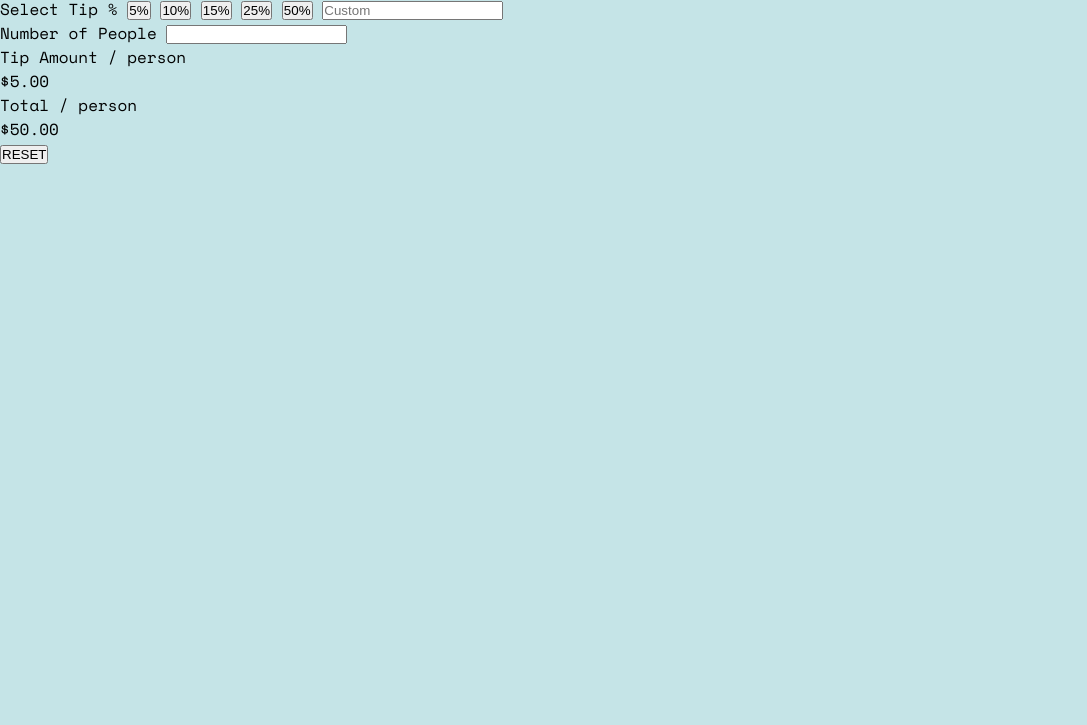
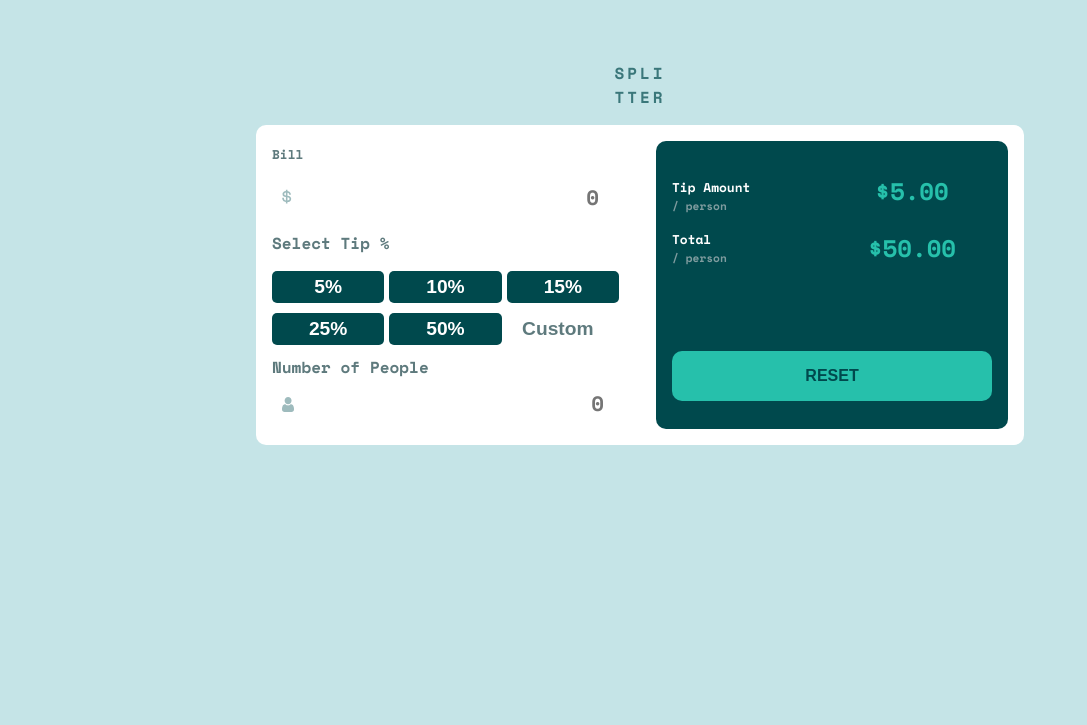
Before and after one commit to dev-jLagunas/tip-calculator, a website built with Vite: page index.html in a window 1280 px wide. Shown: the part 75-800 px from the top of the page, without its empty margins (0-1087 px from the left). Built offline with nearby package versions, Linux system fonts and the light colour scheme.

Commit message:
feat(SCSS): complete project styles

```diff
--- a/index.html
+++ b/index.html
@@ -25,8 +25,8 @@
     <!-- Title -->
     <title>Tip Calculator - Frontend Mentor Challenge</title>
   </head>
-  <body>
-    <h1 class="main-title">SPLI<span class="title-split">TTER</span></h1>
+  <body class="project-container">
+    <h1 class="main-title">SPLI<span>TTER</span></h1>
     <!-- Calculator -->
     <main class="calculator-container">
       <!-- Tip Calculation Input -->
@@ -37,12 +37,18 @@
             type="number"
             id="bill"
             name="bill"
-            placeholder="$"
+            placeholder="0"
             class="bill-input"
+          />
+          <img
+            src="public/images/icon-dollar.svg"
+            alt="Dollar sign icon"
+            class="dollar-icon"
           />
         </div>
         <div class="tip-wrapper">
           <label for="tip">Select Tip %</label>
+          <div class="tip-percent-wrapper">
             <button class="tip-button" data-tip="5">5%</button>
             <button class="tip-button" data-tip="10">10%</button>
             <button class="tip-button" data-tip="15">15%</button>
@@ -55,27 +61,34 @@
               class="custom-tip"
             />
           </div>
-        <!-- Tip and Total Calculation Results -->
+        </div>
         <div class="people-info">
           <label for="people-num">Number of People</label>
           <input
             type="number"
             id="people-num"
             name="people-num"
-            class="people-amount"
+            class="people-input"
+            placeholder="0"
+          />
+          <img
+            src="public/images/icon-person.svg"
+            alt="Person icon"
+            class="person-icon"
           />
         </div>
       </section>
-      <section class="totals-sections">
+      <!-- Tip and Total Calculation Results -->
+      <section class="totals-section">
         <div class="tip-per-person">
-          <p>Tip Amount <span>/ person</span></p>
-          <p>$5.00</p>
+          <p class="totals-info">Tip Amount <span>/ person</span></p>
+          <p class="totals-info">Total <span>/ person</span></p>
         </div>
         <div class="total-per-person">
-          <p>Total <span>/ person</span></p>
-          <p>$50.00</p>
+          <p class="totals-amount">$5.00</p>
+          <p class="totals-amount">$50.00</p>
         </div>
-        <button>RESET</button>
+        <button class="reset-btn">RESET</button>
       </section>
     </main>
     <!-- Javascript -->
--- a/style.scss
+++ b/style.scss
@@ -28,3 +28,243 @@ body {
   height: 100vh;
   font-family: "Space Mono", sans-serif;
 }
+
+/*******************************************
+Project Styles Begin
+********************************************/
+.project-container {
+  @media (min-width: 768px) {
+    display: flex;
+    justify-content: center;
+    align-items: center;
+    flex-direction: column;
+    margin-top: -5rem;
+  }
+}
+
+.main-title {
+  text-align: center;
+  color: $very-dark-cyan;
+  font-size: 1.5rem;
+  font-weight: 700;
+  letter-spacing: 3px;
+  margin-block: 1rem;
+  opacity: 0.7;
+  & span {
+    display: block;
+  }
+
+  @media (min-width: 768px) {
+    font-size: 1rem;
+  }
+}
+
+.calculator-container {
+  background-color: $white;
+  width: 90%;
+  margin-inline: auto;
+  border-radius: 10px;
+  padding: 1rem;
+
+  @media (min-width: 768px) {
+    display: grid;
+    grid-template-columns: 1fr 1fr;
+    column-gap: 2rem;
+    width: 70%;
+  }
+
+  @media (min-width: 1024px) {
+    width: 60%;
+  }
+
+  @media (min-width: 1440px) {
+    width: 45%;
+  }
+}
+
+.bill-wrapper label {
+  color: $dark-grayish-cyan;
+  font-weight: 700;
+  margin-bottom: 1rem;
+
+  @media (min-width: 768px) {
+    font-size: 0.8rem;
+  }
+}
+
+.bill-wrapper {
+  position: relative;
+}
+
+.bill-input {
+  display: block;
+  width: 100%;
+  padding: 5px 10px;
+  border: 0;
+  text-align: right;
+  outline: 0;
+  border-radius: 5px;
+  margin-block: 1rem;
+  color: $very-dark-cyan;
+  font-weight: 700;
+  font-size: 1.3rem;
+  &:focus {
+    border: 1px solid $strong-cyan;
+  }
+  &::placeholder {
+    font-family: "Space Mono";
+  }
+}
+
+.dollar-icon {
+  position: absolute;
+  left: 10px;
+  top: 48px;
+  height: 15px;
+}
+
+.tip-wrapper label {
+  display: block;
+  color: $dark-grayish-cyan;
+  font-weight: 700;
+  margin-bottom: 1rem;
+}
+
+.tip-percent-wrapper {
+  display: grid;
+  grid-template-columns: repeat(auto-fill, minmax(50%, 1fr));
+
+  @media (min-width: 768px) {
+    grid-template-columns: repeat(auto-fill, minmax(30%, 1fr));
+  }
+}
+
+.tip-button {
+  margin-bottom: 10px;
+  margin-right: 5px;
+}
+
+.tip-button,
+.custom-tip {
+  height: 2rem;
+  text-align: center;
+  background: $very-dark-cyan;
+  border: 0;
+  color: $white;
+  font-weight: 700;
+  border-radius: 5px;
+  font-size: 1.2rem;
+
+  &:hover {
+    background-color: $strong-cyan;
+    color: $very-dark-cyan;
+    cursor: pointer;
+  }
+}
+
+.custom-tip {
+  background: $white;
+
+  &::placeholder {
+    color: $dark-grayish-cyan;
+  }
+}
+
+.people-info {
+  position: relative;
+}
+
+.people-info label {
+  color: $dark-grayish-cyan;
+  font-weight: 700;
+}
+
+.people-input {
+  width: 100%;
+  border: 0;
+  padding-block: 5px;
+  padding-right: 5px;
+  margin-block: 0.5rem;
+  text-align: right;
+  color: $very-dark-cyan;
+  font-weight: 700;
+  font-size: 1.3rem;
+  outline: 0;
+  border-radius: 5px;
+  &::placeholder {
+    font-family: "Space Mono";
+  }
+  &:focus {
+    border: 1px solid $strong-cyan;
+  }
+}
+
+.person-icon {
+  position: absolute;
+  left: 10px;
+  top: 42px;
+  height: 15px;
+}
+
+.totals-section {
+  background: $very-dark-cyan;
+  display: grid;
+  grid-template-columns: 1fr 1fr;
+  padding: 1.5rem 1rem;
+  border-radius: 10px;
+  row-gap: 1rem;
+
+  @media (min-width: 768px) {
+    padding-top: 2rem;
+  }
+}
+
+.tip-per-person {
+  padding-top: 5px;
+}
+
+.tip-per-person,
+.total-per-person {
+  display: flex;
+  flex-direction: column;
+  gap: 1rem;
+}
+
+.totals-info {
+  color: $white;
+  font-weight: 700;
+  font-size: 0.8rem;
+}
+
+.totals-info span {
+  display: block;
+  color: $grayish-cyan;
+  font-weight: 700;
+  font-size: 0.7rem;
+}
+
+.totals-amount {
+  height: 50%;
+  display: flex;
+  justify-content: center;
+  align-items: start;
+  color: $strong-cyan;
+  font-weight: 700;
+  font-size: 1.5rem;
+}
+
+.reset-btn {
+  grid-column: 1 / -1;
+  background: $strong-cyan;
+  padding-block: 12px;
+  border-radius: 10px;
+  border: 0;
+  font-weight: 700;
+  color: $very-dark-cyan;
+  font-size: 1rem;
+
+  @media (min-width: 768px) {
+    height: 50px;
+    margin-top: 4rem;
+  }
+}
```
Lines whose indentation alone changed are shown as unchanged.
